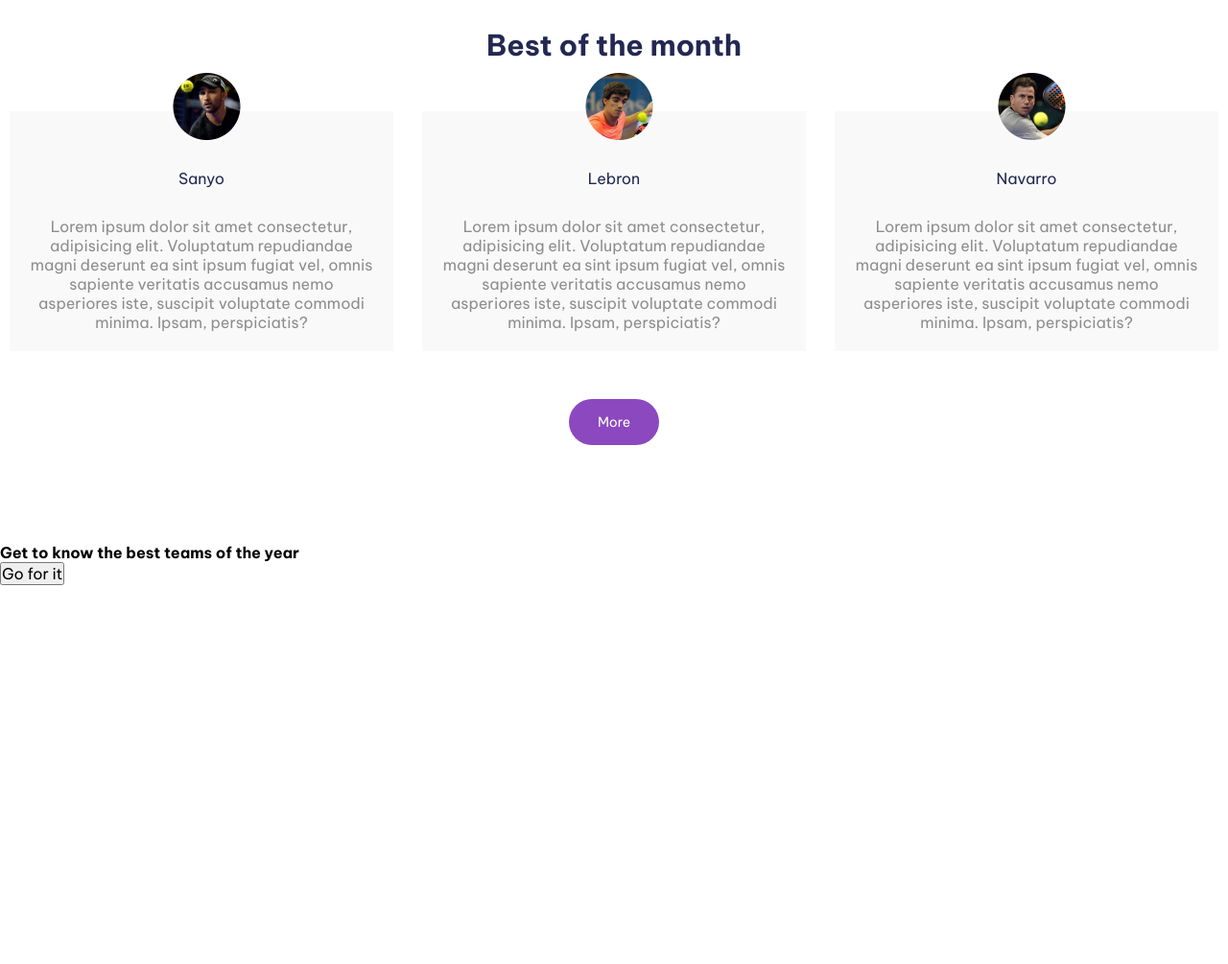
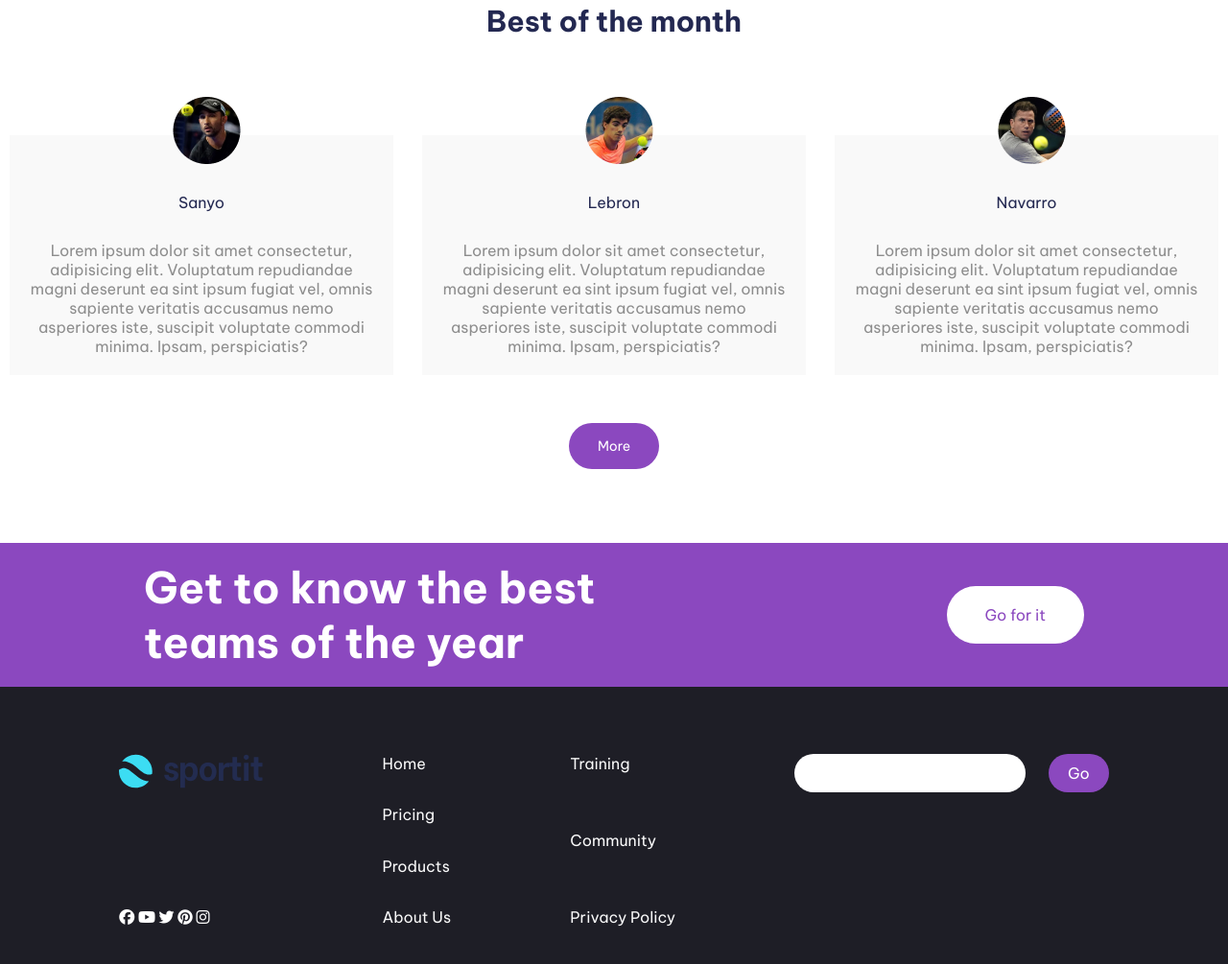
Before and after one commit to devenriq/DH-Frontend_Final, a plain HTML site: page index.html in a window 1280 px wide. Shown: the part 1654-2659 px from the top of the page at 96% size. Before the commit the page ends 2264 px from the top, so only its background shows below. Drawn offline with Linux system fonts and the light colour scheme.

Commit message:
feat: :sparkles: Made the contact and footer sections

```diff
--- a/index.css
+++ b/index.css
@@ -1,5 +1,6 @@
 :root{
   --violet: #8B48BF;
+  --light-violet: #a95ad7;
   --bright-blue:#3CDDF3;
   --dark-gray-blue: #1E1E26;
   --dark-blue: #232851;
@@ -178,6 +179,7 @@ nav ul a:hover{
   color: var(--dark-blue);
   font-size: 30px;
   font-weight: 700;
+  padding: 0 0 50px 0;
 }
 
 .testimonial-container{
@@ -210,3 +212,96 @@ nav ul a:hover{
 .testimonial--description{
   color: var(--gray);
 }
+
+.container--invitation{
+  width: 100%;
+  height: 150px;
+  background-color: var(--violet);
+  color: white;
+  display: flex;
+  align-items: center;
+  justify-content: space-between;
+  gap: 80px;
+  padding: 0 150px 0 150px;
+}
+
+.invitation-title{
+  font-size: 45px;
+  width: 50%;
+}
+
+.invitation-button{
+  background: white;
+  color: var(--violet);
+  border:none;
+  border-radius: 50px;
+  padding: 20px 40px 20px 40px;
+}
+
+footer{
+  background: var(--dark-gray-blue);
+  width: 100%;
+  height: 40vh;
+  padding: 70px 0 70px 0;
+  display: flex;
+  justify-content: space-evenly;
+}
+
+.social-container{
+  color: white;
+  display: flex;
+  flex-direction: column;
+  justify-content: space-between;
+}
+
+.social-img {
+  width: 150px;
+}
+
+.social-ul{
+  list-style: none;
+
+}
+
+.social-ul {
+  display: flex;
+  height: 100%;
+  flex-direction: column;
+  justify-content: space-between;
+}
+
+.simple-nav-2 ul{
+  list-style: none;
+}
+
+.simple-nav-1 ul li a{
+  text-decoration: none;
+  color: var(--light-gray);
+}
+
+.simple-nav-2 ul li a{
+  text-decoration: none;
+  color: var(--light-gray);
+
+}
+
+.search-input{
+  border: none;
+  border-radius: 50px;
+  padding: 10px 20px 10px 20px;
+  color: var(--gray);
+}
+
+.search-btn{
+  background: var(--violet);
+  color: white;
+  padding: 10px 20px 10px 20px;
+  margin: 0 0 0 20px;
+  border-radius: 20px;
+  border:none;
+}
+
+.search-btn:hover{
+  background-color: var(--light-violet);
+  cursor: pointer;
+}
--- a/index.html
+++ b/index.html
@@ -9,6 +9,10 @@
       href="https://fonts.googleapis.com/css2?family=Be+Vietnam+Pro:wght@400;500;700&display=swap"
       rel="stylesheet"
     />
+    <script
+      src="https://kit.fontawesome.com/4debfe2c7e.js"
+      crossorigin="anonymous"
+    ></script>
     <link rel="stylesheet" href="./index.css" />
     <title>Sportit</title>
   </head>
@@ -137,11 +141,43 @@
         </div>
         <button class="btn--contact">More</button>
       </div>
-      <div class="contianer--invitation">
-        <h3>Get to know the best teams of the year</h3>
-        <button>Go for it</button>
+      <div class="container--invitation">
+        <h3 class="invitation-title">Get to know the best teams of the year</h3>
+        <button class="invitation-button">Go for it</button>
       </div>
     </main>
-    <footer></footer>
+    <footer>
+      <div class="social-container">
+        <img class="social-img" src="./assets/imagenes/logo.svg" alt="" />
+        <div class="social-icons">
+          <i class="fa-brands fa-facebook"></i>
+          <i class="fa-brands fa-youtube"></i>
+          <i class="fa-brands fa-twitter"></i>
+          <i class="fa-brands fa-pinterest"></i>
+          <i class="fa-brands fa-instagram"></i>
+        </div>
+      </div>
+      <div class="simple-nav-1">
+        <ul class="social-ul">
+          <li><a href="#">Home</a></li>
+          <li><a href="#">Pricing</a></li>
+          <li><a href="#">Products</a></li>
+          <li><a href="#">About Us</a></li>
+        </ul>
+      </div>
+      <div class="simple-nav-2">
+        <ul class="social-ul">
+          <li><a href="#">Training</a></li>
+          <li><a href="#">Community</a></li>
+          <li><a href="#">Privacy Policy</a></li>
+        </ul>
+      </div>
+      <div class="search-container">
+        <input class="search-input" type="text" />
+        <button class="search-btn" placeholder="Update in your inbox">
+          Go
+        </button>
+      </div>
+    </footer>
   </body>
 </html>
```
